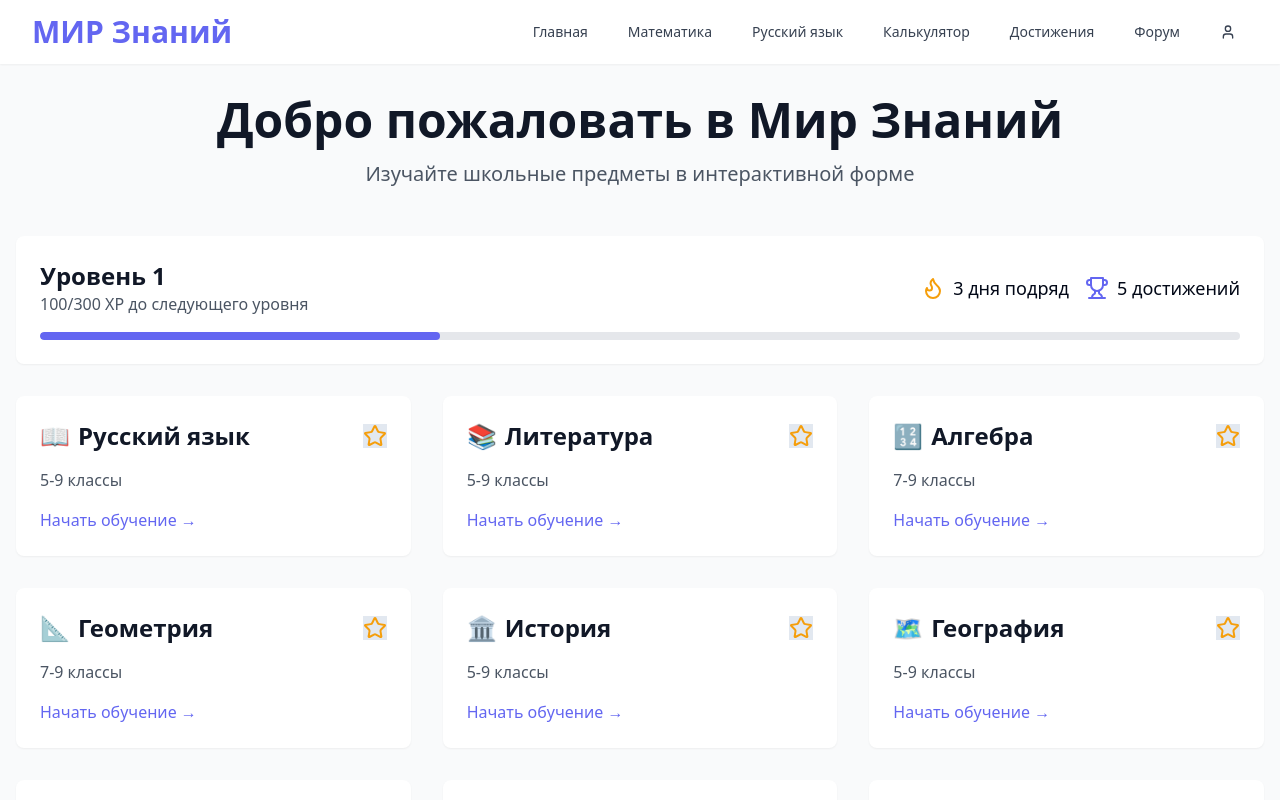
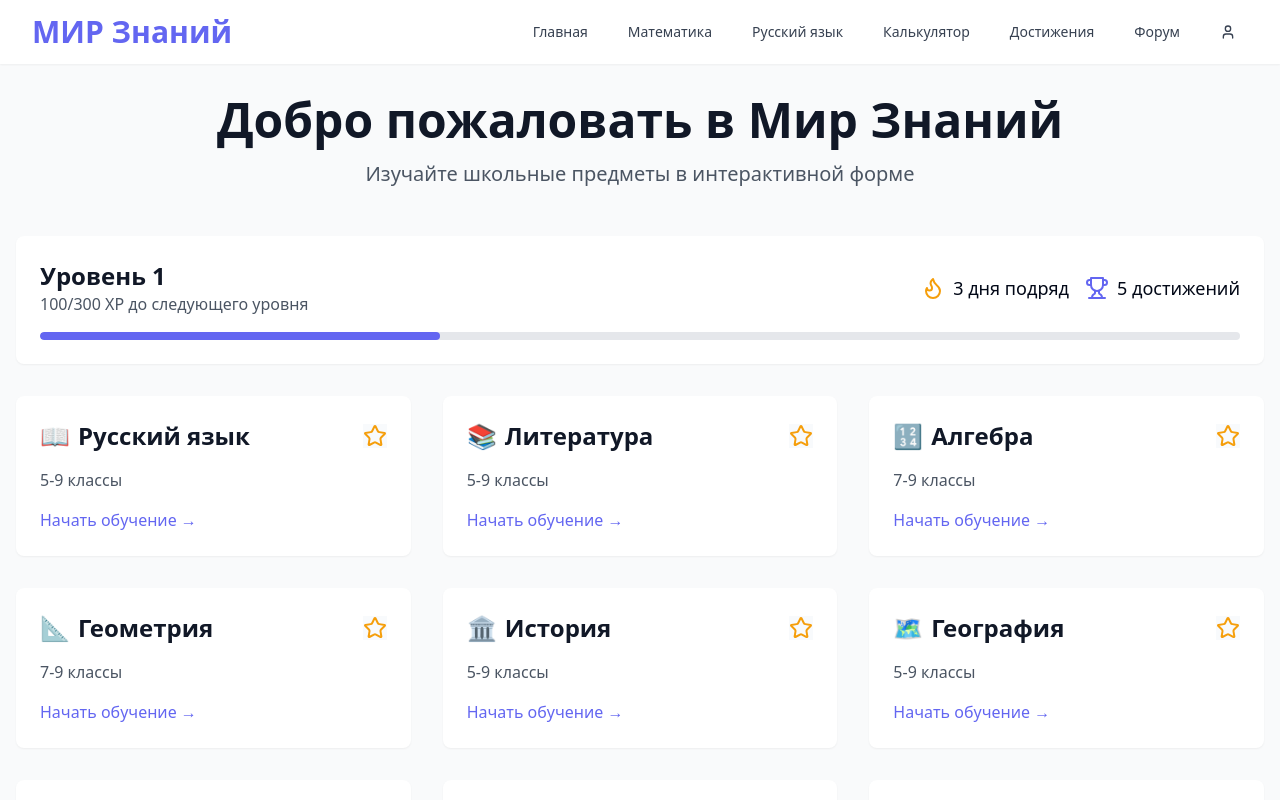
Before and after one commit to rahatraha/algebra-guru-adventures, a React (Vite) app: page / in a window 1280 px wide. Shown: the top 800 px of the page. Built offline with nearby package versions, Linux system fonts and the light colour scheme.

Commit message:
Visual edit in Lovable
Edited UI in Lovable

```diff
--- a/src/pages/Index.tsx
+++ b/src/pages/Index.tsx
@@ -110,7 +110,7 @@ const Index = () => {
                   <span className="mr-2">{subject.icon}</span>
                   {subject.name}
                 </h3>
-                <Star className="h-6 w-6 text-edu-accent bg-slate-200 hover:bg-slate-100" />
+                <Star className="h-6 w-6 text-edu-accent bg-slate-50" />
               </div>
               <p className="text-gray-600 mb-4">
                 {subject.grades.length === 5 ? "5-9 классы" : subject.grades.length === 3 ? "7-9 классы" : "8-9 классы"}
```
